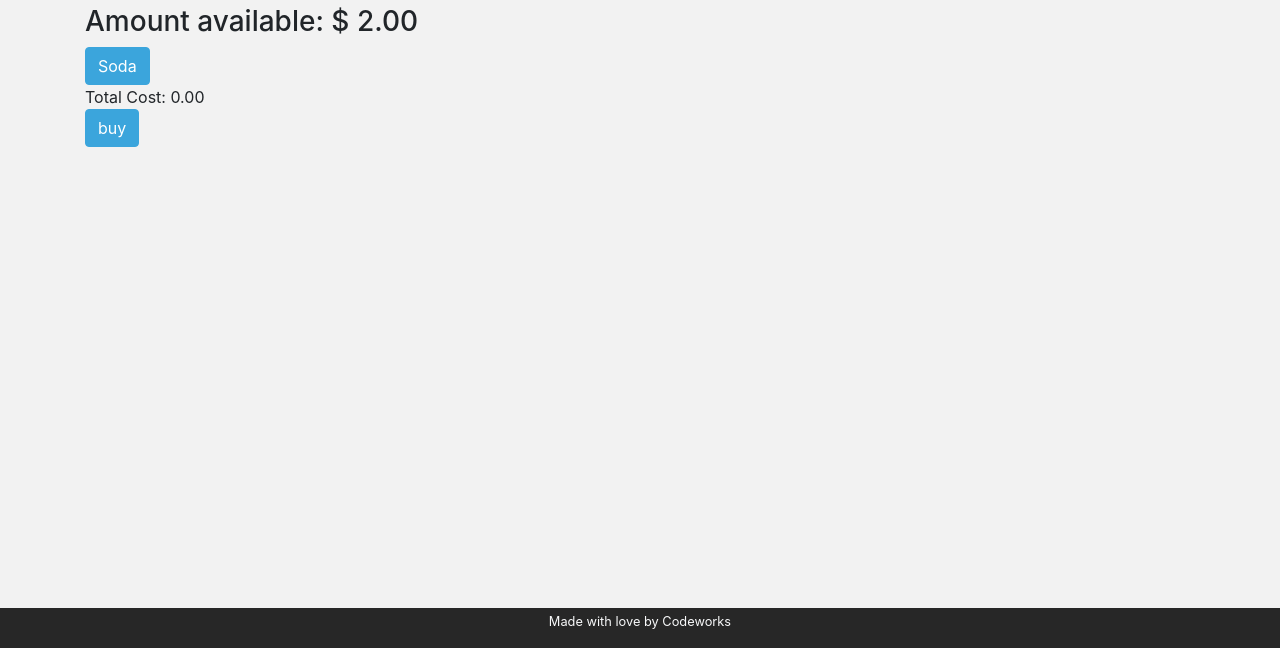
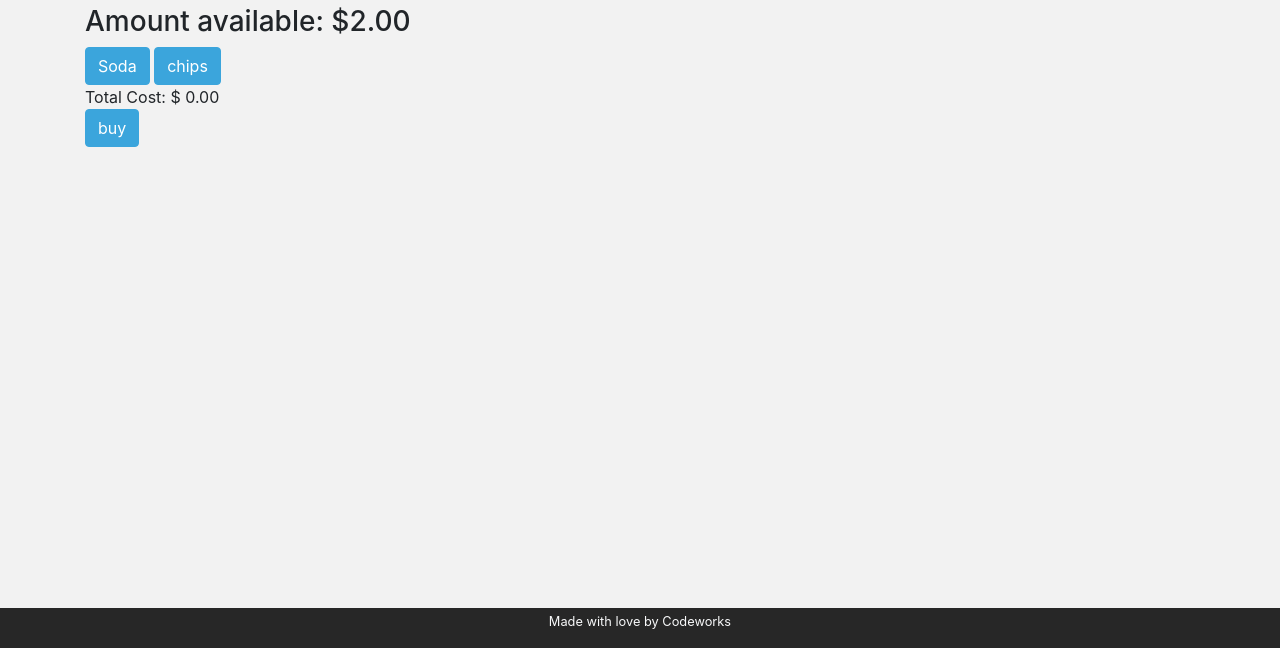
Before and after one commit to aaronpeet/vendor, a website with bundled scripts: page index.html in a window 1280 px wide. Shown: the part 152-800 px from the top of the page. Built offline with nearby package versions, Linux system fonts and the light colour scheme.

Commit message:
multiple snacks

```diff
--- a/app/AppState.js
+++ b/app/AppState.js
@@ -7,7 +7,8 @@ class AppState extends EventEmitter {
   /** @type {Value[]} */
   values = []
   customer = new Customer('Aaron', 2.00)
-  snack = new Snack('soda', 0.75)
+  soda = new Snack('soda', 0.75)
+  chips = new Snack('chips', 1.00)
   totalCost = 0
 }
 
--- a/app/Controllers/VendController.js
+++ b/app/Controllers/VendController.js
@@ -13,8 +13,8 @@ export default class VendController{
        _draw()
     }
 
-    snackSelect() {
-        vendService.snackSelect()
+    snackSelect(type) {
+        vendService.snackSelect(type)
     }
     buy() {
         vendService.buy()
--- a/app/Services/VendService.js
+++ b/app/Services/VendService.js
@@ -3,8 +3,8 @@ import { ProxyState } from "../AppState.js"
 
 
 class VendService{
-    snackSelect() {
-        ProxyState.totalCost += ProxyState.snack.price
+    snackSelect(type) {
+        ProxyState.totalCost += ProxyState[type].price
 
 document.getElementById('totalCost').innerText = ProxyState.totalCost.toFixed(2)
 
--- a/index.html
+++ b/index.html
@@ -24,10 +24,10 @@
     <main class="container">
         <div id="app"></div>
         <h1>Customer: <span id="name"></span></h1>
-        <h3>Amount available: $ <span id="money">0.00</span></h3>
-
-        <button class=" btn btn-primary" onclick="app.vendController.snackSelect()">Soda</button>
-        <div>Total Cost:<span id="totalCost"> 0.00</span></div>
+        <h3>Amount available: $<span id="money"> 0.00</span></h3>
+        <button class=" btn btn-primary" onclick="app.vendController.snackSelect('soda')">Soda</button>
+        <button class=" btn btn-primary" onclick="app.vendController.snackSelect('chips')">chips</button>
+        <div>Total Cost: $<span id="totalCost"> 0.00</span></div>
         <button class=" btn btn-primary" onclick="app.vendController.buy()">buy</button>
     </main>
     <footer class="bg-dark text-light">
```
